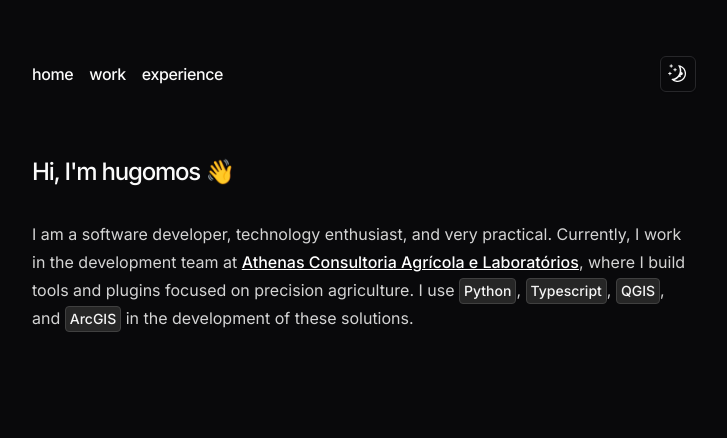
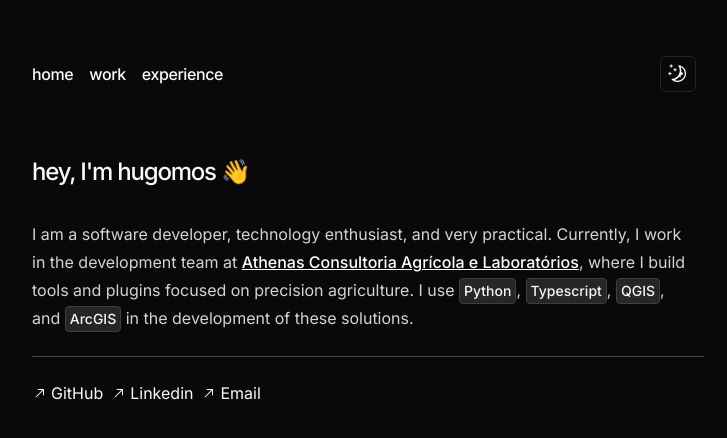
Before and after one commit to hugomos/portfolio, a Next.js app: page / in a window 1280 px wide. Shown: the top 438 px of the page, without its empty margins (272-999 px from the left). Built offline with nearby package versions, Linux system fonts and the light colour scheme.

Commit message:
feat: adding contact links

```diff
--- a/src/app/page.tsx
+++ b/src/app/page.tsx
@@ -1,12 +1,13 @@
 import { Link } from '@/components/link'
 import { Section } from '@/components/section'
+import { ArrowTopRightIcon } from '@radix-ui/react-icons'
 import React from 'react'
 
 const HomePage: React.FC = () => {
   return (
     <Section.Root>
       <Section.Header>
-        <Section.Title>Hi, I'm hugomos 👋</Section.Title>
+        <Section.Title>hey, I'm hugomos 👋</Section.Title>
         <Section.Resume>
           I am a software developer, technology enthusiast, and very practical.
           Currently, I work in the development team at{' '}
@@ -36,6 +37,37 @@ const HomePage: React.FC = () => {
           in the development of these solutions.
         </Section.Resume>
       </Section.Header>
+      <Section.Content>
+        <Section.Divider />
+        <div className="flex items-center gap-2 w-full">
+          <Link
+            href="https://github.com/hugomos/"
+            variant="icon"
+            className="hover:underline"
+          >
+            <ArrowTopRightIcon />
+            GitHub
+          </Link>
+
+          <Link
+            href="https://linkedin.com/in/hugomos/"
+            variant="icon"
+            className="hover:underline"
+          >
+            <ArrowTopRightIcon />
+            Linkedin
+          </Link>
+
+          <Link
+            href="mailto:vitor_osantos@hotmail.com"
+            variant="icon"
+            className="hover:underline"
+          >
+            <ArrowTopRightIcon />
+            Email
+          </Link>
+        </div>
+      </Section.Content>
     </Section.Root>
   )
 }
```
